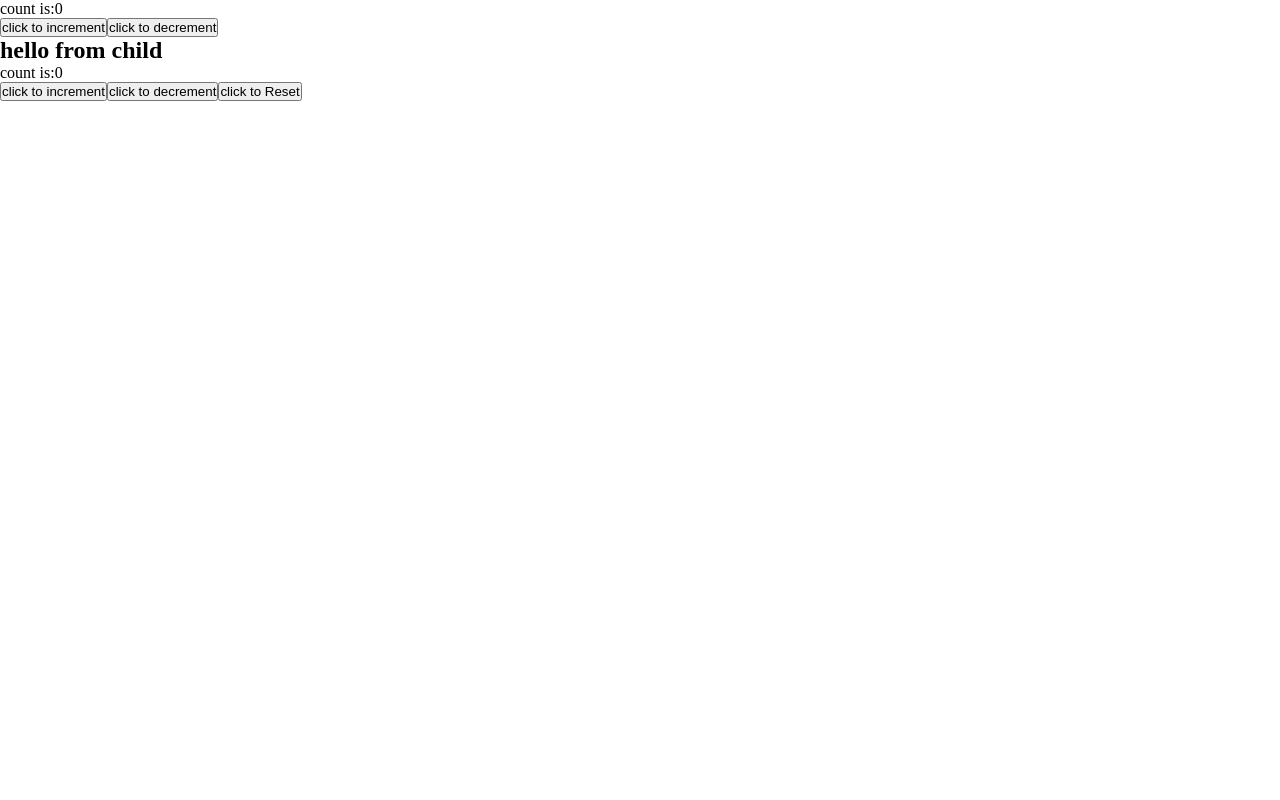
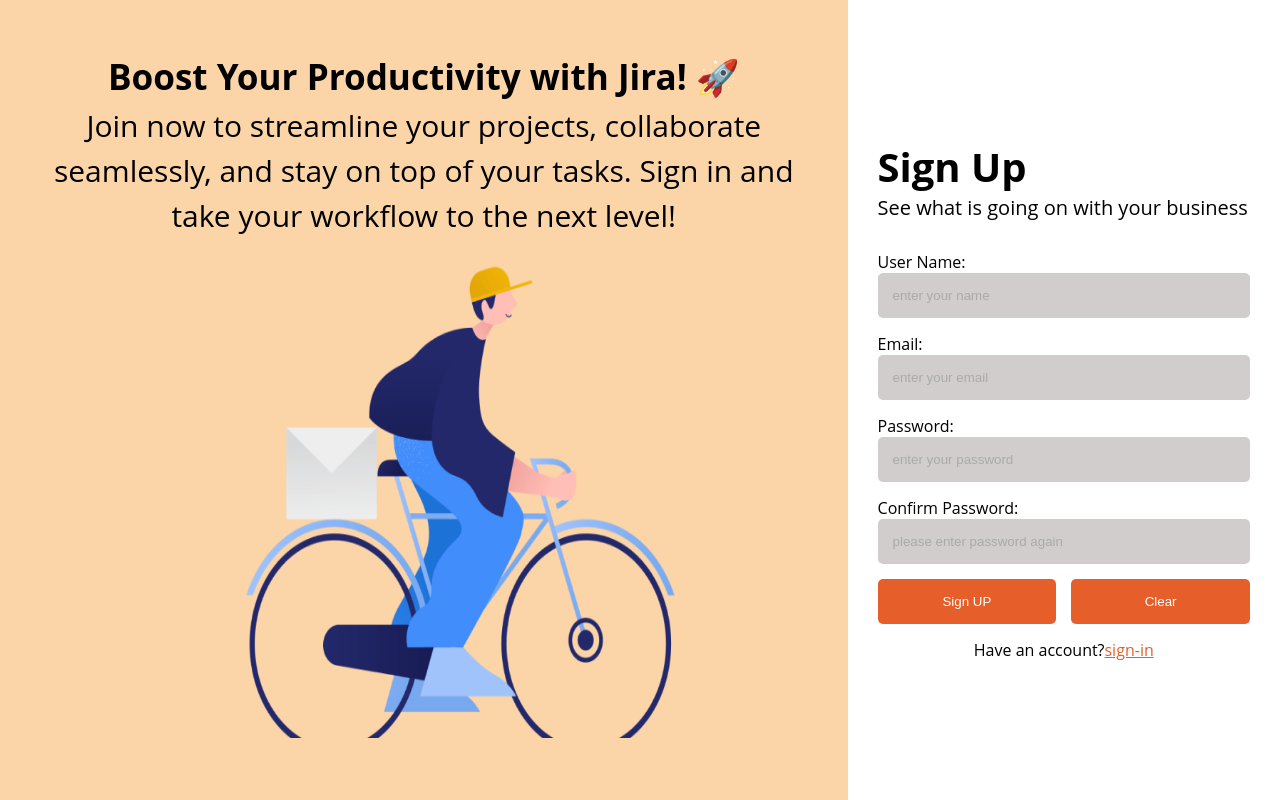
Before and after one commit to TaskTrial/client, a React (Vite) app: page / in a window 1280 px wide. Built offline with nearby package versions, Linux system fonts and the light colour scheme.

Commit message:
feat: add new feature

```diff
--- a/package.json
+++ b/package.json
@@ -11,7 +11,8 @@
   },
   "dependencies": {
     "react": "^18.3.1",
-    "react-dom": "^18.3.1"
+    "react-dom": "^18.3.1",
+    "react-router-dom": "^7.4.1"
   },
   "devDependencies": {
     "@eslint/js": "^9.17.0",
--- a/src/App.jsx
+++ b/src/App.jsx
@@ -1,23 +1,27 @@
-// import { useState } from "react";
-// import reactLogo from "./assets/react.svg";
-// import viteLogo from "/vite.svg";
-// import { Fragment } from "react";
-import Child from "./Components/Child";
-import { useState } from "react";
+import { Routes, Route } from "react-router-dom";
 import "./App.css";
-
+import SignUp from "./Components/SignUp";
+import SignIn from "./Components/SignIn";
+import NotFound from "./Components/NotFound";
+import Home from "./Components/Home";
+import ProtectedRoute from "./ProtectedRoute";
 function App() {
-  const [count, setcount] = useState(0);
   return (
     <>
-      <div>count is:{count}</div>
-      <button type="button" onClick={() => setcount((pre) => pre + 1)}>
-        click to increment
-      </button>
-      <button type="button" onClick={() => setcount(count - 1)}>
-        click to decrement
-      </button>
-      <Child count={[count, setcount]} />
+      <Routes>
+        <Route path="/" element={<SignUp />} />
+        <Route path="/SignUp" element={<SignUp />} />
+        <Route path="/SignIn" element={<SignIn />} />
+        <Route path="*" element={<NotFound />} />
+        <Route
+          path="/Home"
+          element={
+            <ProtectedRoute>
+              <Home />
+            </ProtectedRoute>
+          }
+        />
+      </Routes>
     </>
   );
 }
--- a/src/Components/Child.jsx
+++ /dev/null
@@ -1,21 +0,0 @@
-/* eslint-disable react/prop-types */
-
-function Child({ count }) {
-  return (
-    <div>
-      <h2>hello from child</h2>
-      <div>count is:{count[0]}</div>
-      <button type="button" onClick={() => count[1]((pre) => pre + 1)}>
-        click to increment
-      </button>
-      <button type="button" onClick={() => count[1](count[0] - 1)}>
-        click to decrement
-      </button>
-      <button type="button" onClick={() => count[1](0)}>
-        click to Reset
-      </button>
-    </div>
-  );
-}
-
-export default Child;
--- /dev/null
+++ b/src/Components/Home.jsx
@@ -0,0 +1,5 @@
+function Home() {
+  return <div>Home</div>;
+}
+
+export default Home;
--- /dev/null
+++ b/src/Components/NotFound.jsx
@@ -0,0 +1,5 @@
+function NotFound() {
+  return <div>NotFound error 404</div>;
+}
+
+export default NotFound;
--- /dev/null
+++ b/src/Components/SignIn.jsx
@@ -0,0 +1,69 @@
+import clipMessage from "../assets/clip-message.png";
+import "./Styles/SignIn.css";
+import { Link } from "react-router-dom";
+
+function SignIn() {
+  return (
+    <>
+      <div className="signIn">
+        <div className="view">
+          <div className="content">
+            <h3>Stay Focused, Stay Ahead! 🚀</h3>
+            Every great project starts with a single step. Keep pushing forward,
+            stay organized, and achieve more with TaskedIn. Log in and make
+            progress happen!
+          </div>
+          <div className="image">
+            <img
+              src={clipMessage}
+              alt="not found"
+              width="800px"
+              height="500px"
+            />
+          </div>
+        </div>
+        <div className="fields">
+          <h1>Welcome again!</h1>
+          <div>
+            <h2>Login to your Account</h2>
+            <p>See what is going on with your business</p>
+          </div>
+          <form action="" method="post">
+            <label htmlFor="email"> Email:</label> <br />
+            <input
+              type="email"
+              name="email"
+              id="email"
+              placeholder="enter your email"
+            />
+            <label htmlFor="username">Password:</label> <br />
+            <input
+              type="password"
+              name="password"
+              id="password"
+              placeholder="enter your password"
+            />
+            <div className="forgetPassword">
+              <input type="checkbox" name="" id="" />
+              <Link style={{ color: "var(--thirdColor)" }} to="/SignUp">
+                forget password?
+              </Link>
+            </div>
+            <div className="submitForm">
+              <input type="submit" value="Sign In" />
+              <input type="reset" value="Clear" />
+            </div>
+          </form>
+          <div>
+            Not Registered Yet?
+            <Link style={{ color: "var(--thirdColor)" }} to="/">
+              Create an account
+            </Link>
+          </div>
+        </div>
+      </div>
+    </>
+  );
+}
+
+export default SignIn;
--- /dev/null
+++ b/src/Components/SignUp.jsx
@@ -0,0 +1,75 @@
+import clipMessage from "../assets/clip-message.png";
+import "./Styles/SignIn.css";
+import { Link } from "react-router-dom";
+function SignUp() {
+  return (
+    <>
+      <div className="signup">
+        <div className="view">
+          <div className="content">
+            <h3>Boost Your Productivity with Jira! 🚀</h3>
+            Join now to streamline your projects, collaborate seamlessly, and
+            stay on top of your tasks. Sign in and take your workflow to the
+            next level!
+          </div>
+          <div className="image">
+            <img
+              src={clipMessage}
+              alt="not found"
+              width="800px"
+              height="500px"
+            />
+          </div>
+        </div>
+        <div className="fields">
+          <div>
+            <h1>Sign Up</h1>
+            <p>See what is going on with your business</p>
+          </div>
+          <form action="" method="post">
+            <label htmlFor="username">User Name:</label> <br />
+            <input
+              type="text"
+              name="username"
+              id="username"
+              placeholder="enter your name"
+            />
+            <label htmlFor="email"> Email:</label> <br />
+            <input
+              type="email"
+              name="email"
+              id="email"
+              placeholder="enter your email"
+            />
+            <label htmlFor="username">Password:</label> <br />
+            <input
+              type="password"
+              name="password"
+              id="password"
+              placeholder="enter your password"
+            />
+            <label htmlFor="confirm">Confirm Password:</label> <br />
+            <input
+              type="password"
+              name="confirm"
+              id="confirm"
+              placeholder="please enter password again"
+            />
+            <div className="submitForm">
+              <input type="submit" value="Sign UP" />
+              <input type="reset" value="Clear" />
+            </div>
+          </form>
+          <div>
+            Have an account?
+            <Link style={{ color: "var(--thirdColor)" }} to="/SignIn">
+              sign-in
+            </Link>
+          </div>
+        </div>
+      </div>
+    </>
+  );
+}
+
+export default SignUp;
--- /dev/null
+++ b/src/Components/Styles/SignIn.css
@@ -0,0 +1,63 @@
+.signIn,
+.signup {
+  display: flex;
+  height: 100vh;
+  width: 100%;
+}
+.view {
+  background-color: var(--secondColor);
+  padding: 50px;
+  overflow-y: hidden;
+}
+.view .content {
+  text-align: center;
+  font-size: 30px;
+  line-height: 1.5;
+}
+.view .image {
+  overflow-y: hidden;
+}
+.fields {
+  padding: 30px;
+  width: 80%;
+  margin-block: auto;
+}
+.fields > h1 {
+  margin-bottom: 30px;
+}
+.fields div:first-child {
+  margin-bottom: 30px;
+  font-size: 20px;
+}
+form input {
+  display: block;
+  margin-bottom: 15px;
+  padding: var(--section-padding);
+  background-color: #d1cdcd;
+  border-radius: 5px;
+  border: none;
+  width: 100%;
+}
+form input::placeholder {
+  color: #aaa;
+}
+.forgetPassword {
+  display: flex;
+  justify-content: space-between;
+}
+.forgetPassword input {
+  display: block;
+  width: fit-content;
+  color: var(--thirdColor);
+}
+.submitForm {
+  display: flex;
+  gap: 15px;
+}
+.submitForm input {
+  color: white;
+  background-color: var(--thirdColor);
+}
+.fields div:last-child {
+  text-align: center;
+}
--- /dev/null
+++ b/src/Components/Styles/SignUp.css
@@ -0,0 +1,51 @@
+.signup {
+  display: flex;
+  height: 100vh;
+  width: 100%;
+}
+.view {
+  background-color: var(--secondColor);
+  padding: 50px;
+  overflow-y: hidden;
+}
+.view .content {
+  text-align: center;
+  font-size: 30px;
+  line-height: 1.5;
+}
+.view .image {
+  overflow-y: hidden;
+}
+.fields {
+  padding: 30px;
+  width: 70%;
+  margin-block: auto;
+}
+.fields div:first-child {
+  margin-bottom: 30px;
+  font-size: 20px;
+}
+form input {
+  display: block;
+  margin-bottom: 15px;
+  padding: var(--section-padding);
+  background-color: #d1cdcd;
+  border-radius: 5px;
+  border: none;
+  width: 100%;
+}
+form input::placeholder {
+  color: #aaa;
+}
+.submitForm {
+  display: flex;
+  gap: 15px;
+}
+.submitForm input {
+  color: white;
+  background-color: var(--thirdColor);
+}
+.fields div:last-child {
+  text-align: center;
+  font-size: 20px;
+}
--- /dev/null
+++ b/src/ProtectedRoute.jsx
@@ -0,0 +1,10 @@
+/* eslint-disable react/prop-types */
+// import { Children } from "react";
+import { Navigate } from "react-router-dom";
+function ProtectedRoute({ children }) {
+  const isAuthenticated = localStorage.getItem("auth");
+
+  return isAuthenticated ? children : <Navigate to="/SignUp" />;
+}
+
+export default ProtectedRoute;
--- a/src/index.css
+++ b/src/index.css
@@ -1,15 +1,56 @@
 /* added global styling */
 * {
+  -webkit-box-sizing: border-box;
+  -moz-box-sizing: border-box;
+  -ms-box-sizing: border-box;
+  -o-box-sizing: border-box;
   box-sizing: border-box;
   margin: 0;
   padding: 0;
 }
+html {
+  scroll-behavior: smooth;
+}
+body {
+  font-family: "Open Sans", serif;
+}
 :root {
-  --mainColor: red;
+  --mainColor: #ebdfd7;
+  --secondColor: #fbd5a7;
+  --thirdColor: #e65f2b;
+  --section-padding: 15px;
+  --transparent-color: rgb(0 120 153 / 60%);
+  --colorParagraph: #888;
 }
+
 ul {
   list-style: none;
 }
-a {
-  text-decoration: none;
+.container {
+  padding-inline: 15px;
+  margin-inline: auto;
 }
+/* phone */
+@media screen and (max-width: 767px) {
+}
+/* small */
+@media (min-width: 768px) {
+  .container {
+    width: 750px;
+  }
+  header nav .toggle-menu {
+    display: none;
+  }
+}
+/* medium */
+@media (min-width: 992px) {
+  .container {
+    width: 970px;
+  }
+}
+/* large */
+@media (min-width: 1200px) {
+  .container {
+    width: 1170px;
+  }
+}
--- a/src/main.jsx
+++ b/src/main.jsx
@@ -2,9 +2,12 @@
 import { createRoot } from "react-dom/client";
 import "./index.css";
 import App from "./App.jsx";
+import { BrowserRouter } from "react-router-dom";
 
 createRoot(document.getElementById("root")).render(
   <StrictMode>
-    <App />
+    <BrowserRouter>
+      <App />
+    </BrowserRouter>
   </StrictMode>
 );
```
Also changed, not shown: src/assets/clip-message.png (added), 1 other file (tests, documents, lock files or other folders).
